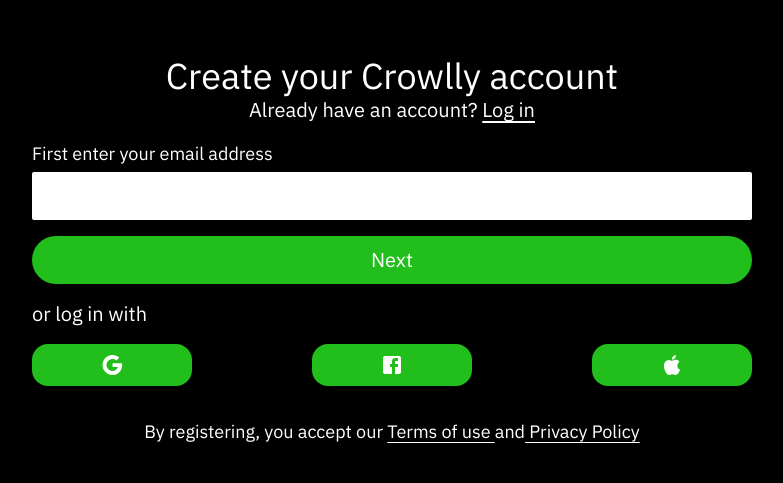
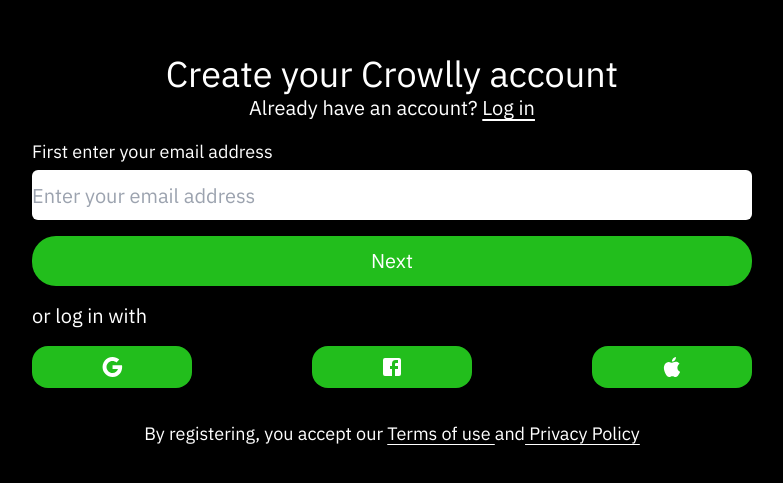
Before and after one commit to Jejovanni/crowlly, a React (Vite) app: page /signup in a window 1280 px wide. Shown: the part 149-632 px from the top of the page, without its empty margins (248-1031 px from the left). Built offline with nearby package versions, Linux system fonts and the light colour scheme; no server answers; the database is empty.

Commit message:
signup page fix ongoing

```diff
--- a/src/Signup.jsx
+++ b/src/Signup.jsx
@@ -11,8 +11,8 @@
         <p className=' text-center text-sm md:text-lg lg:text-xl '> Already have an account? <Link to={'/login'} className=' underline underline-offset-4 hover:bg-slate-50'> Log in</Link></p>
         <div className=' flex flex-col pt-4 pb-4'>
           <label htmlFor="email" className=' text-base md:text-lg text-left lg:pb-1'> First enter your email address</label>
-          <input type="email" name="email" id="" className=' rounded-sm md:min-w-[30rem] lg:min-w-[45rem] md:text-xl min-h-[2.5rem] md:min-h-[3rem] ' />
-          <input type="submit" value="Next" className='rounded-3xl min-w-[10rem] md:min-w-[30rem] bg-[#22be1c] min-h-[2.5rem] md:min-h-[3rem] md:text-xl mt-4' />
+          <input type="email" name="email" id="" placeholder='Enter your email address' className=' rounded-md md:min-w-[30rem] lg:min-w-[45rem] md:text-xl h-[3.125rem] ' />
+          <input type="submit" value="Next" className='rounded-3xl min-w-[10rem] md:min-w-[30rem] bg-[#22be1c] h-[3.125rem] md:text-xl mt-4' />
         </div>
         <p className=' text-sm lg:text-xl text-left pb-4'> or log in with</p>
         <div className=' flex justify-between items-center pb-4'>
```
